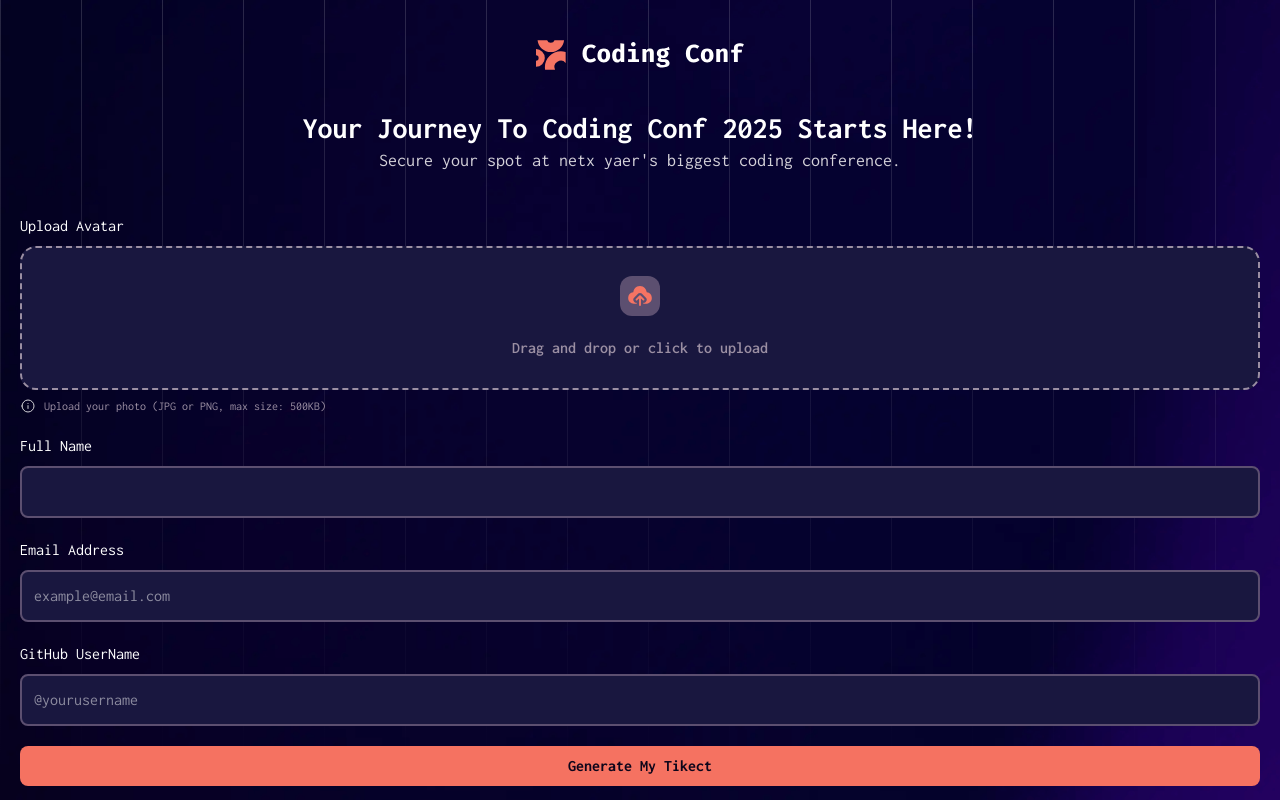
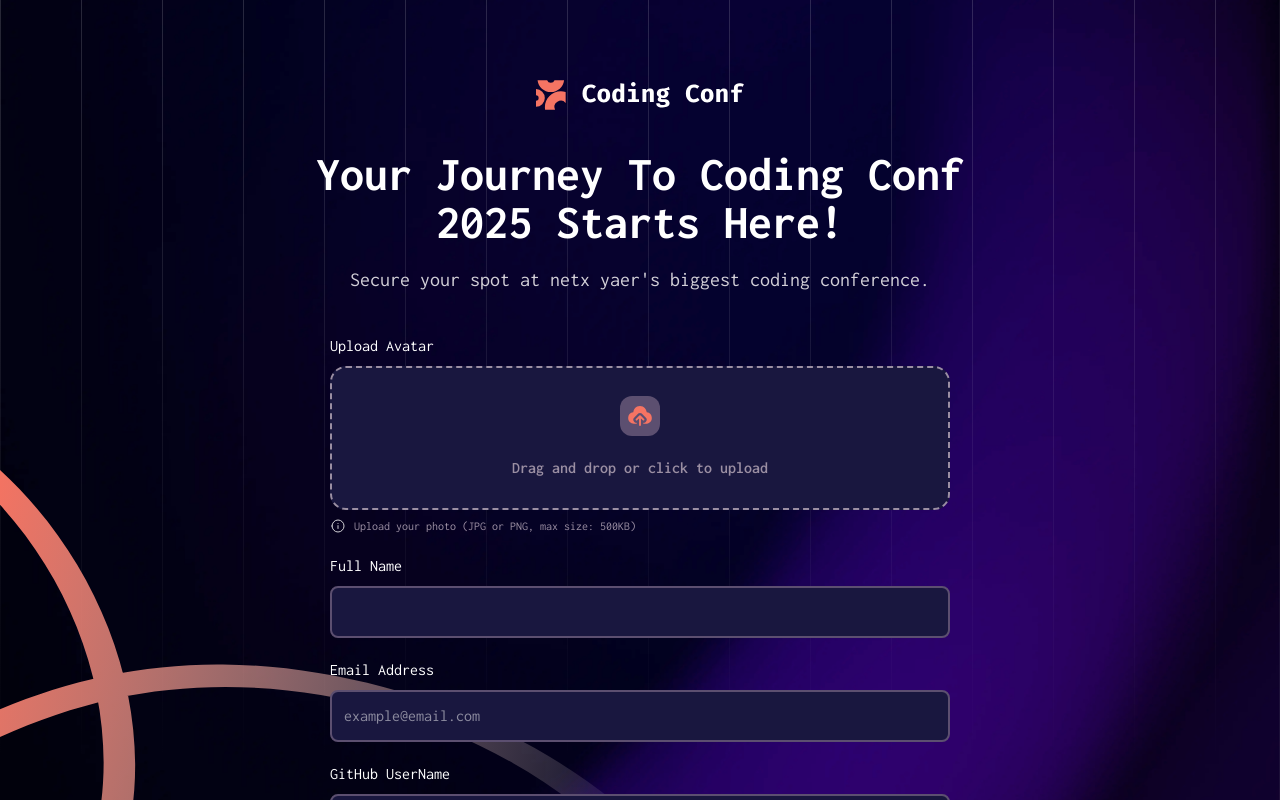
Before and after one commit to Diego2Drm/conference-ticket-generator, a React (Vite) app: page / in a window 1280 px wide. Shown: the top 800 px of the page. Built offline with nearby package versions, Linux system fonts and the light colour scheme.

Commit message:
Design Desktop

```diff
--- a/src/compnents/Form/index.tsx
+++ b/src/compnents/Form/index.tsx
@@ -6,7 +6,7 @@ const Form = () => {
   const { handleSubmit } = useContext(Context)
 
   return (
-    <form onSubmit={handleSubmit}>
+    <form onSubmit={handleSubmit} className="lg:w-1/2 lg:mx-auto">
       <DragAndDrop />
       <Questionary />
 
--- a/src/compnents/Header/index.tsx
+++ b/src/compnents/Header/index.tsx
@@ -5,9 +5,13 @@ const Header = () => {
   return (
     <header className="flex flex-col items-center w-full pt-5">
       <Logo />
-      <h2 className="text-Neutral-0 font-bold capitalize text-3xl mt-10 text-center">Your journey to coding conf 2025 starts here!</h2>
+      <h2 className="text-Neutral-0 font-bold capitalize text-3xl mt-10 text-center
+      lg:text-5xl
+      ">
+        Your journey to coding conf <br className="hidden lg:block"/> 2025 starts here!
+      </h2>
 
-      <p className="text-Neutral-300 text-center text-lg mt-">Secure your spot at netx yaer's biggest coding conference.</p>
+      <p className="text-Neutral-300 text-center text-lg lg:mt-5 lg:text-xl">Secure your spot at netx yaer's biggest coding conference.</p>
 
     </header>
   )
--- a/src/compnents/Layout/index.tsx
+++ b/src/compnents/Layout/index.tsx
@@ -2,6 +2,7 @@ import React from "react"
 import { PatternLines } from "./Pattern-lines"
 import bgMobile from "../../assets/images/background-mobile.png"
 import bgTablet from "../../assets/images/background-tablet.png"
+import bgDesktop from "../../assets/images/background-desktop.png"
 import PatternSquigglyLineTop from "../../assets/images/pattern-squiggly-line-top.svg"
 import PatternSquigglyLineBottomMobileTablet from "../../assets/images/pattern-squiggly-line-bottom-mobile-tablet.svg"
 
@@ -12,7 +13,7 @@ type Props = {
 
 const Layout = ({ children }: Props) => {
   return (
-    <section className="relative z-0 overflow-hidden">
+    <section className="relative z-0 overflow-hidden ">
       <div className="absolute w-full h-full z-10 top-0 ">
         <PatternLines />
       </div>
@@ -22,9 +23,10 @@ const Layout = ({ children }: Props) => {
       </div>
 
       <img src={bgMobile} alt="bg-mobile" className="md:hidden"/>
-      <img src={bgTablet} alt="bg-tablet" className="hidden md:block"/>
+      <img src={bgTablet} alt="bg-tablet" className="hidden md:block lg:hidden"/>
+      <img src={bgDesktop} alt="bg-desktop" className="hidden lg:block"/>
 
-      <div className="absolute z-20 top-0 p-5 w-full">
+      <div className="absolute z-20 top-0 p-5 w-full lg:top-10">
         {children}
       </div>
 
--- a/src/compnents/Ticket/TicketData.tsx
+++ b/src/compnents/Ticket/TicketData.tsx
@@ -12,7 +12,7 @@ const TicketData = () => {
     <div className="mt-14 relative">
       <img src={ticketImg} alt="ticket image" className="" />
 
-      <div className="w-60 h-32 absolute top-3 left-3 flex flex-col justify-between md:w-[27rem] md:h-[16rem]">
+      <div className="w-60 h-32 absolute top-3 left-3 flex flex-col justify-between md:w-[27rem] md:h-[16rem] lg:p-3">
         <div className="flex gap-5">
           <img src={LogoMark} alt="logo-mark" className="w-8 h-8 md:w-20 md:h-20" />
           <p className="text-Neutral-0 text-xl md:text-3xl">
@@ -31,7 +31,7 @@ const TicketData = () => {
           </p>
         </div>
       </div>
-      <p className="absolute right-0 top-16 text-xl text-Neutral-500 rotate-90">
+      <p className="absolute right-0 top-16 text-xl text-Neutral-500 rotate-90 md:text-2xl md:top-28 xl:top-32">
         #01609
       </p>
     </div>
--- a/src/compnents/Ticket/index.tsx
+++ b/src/compnents/Ticket/index.tsx
@@ -8,12 +8,12 @@ const Ticket = () => {
   const { submitData, handleReset } = useContext(Context)
 
   return (
-    <section className="flex flex-col items-center w-full pt-5">
+    <section className="flex flex-col items-center w-full pt-5 lg:w-1/2 lg:mx-auto">
       <Logo />
       <h2 className="text-[28px] font-bold text-Neutral-0 text-center mt-5">Congrats, <span className="textGradient">{submitData.fullName}</span>! Your ticket is ready</h2>
 
-      <p className="text-Neutral-300 text-center mt-4 md:text-xl">
-        We´ve emailed your ticket to
+      <p className="text-Neutral-300 text-center mt-4 md:text-xl ">
+        We´ve emailed your ticket to <br className="hidden lg:block"/>
         <span className="text-Orange-500"> {submitData.email} </span>
         and will send <br /> updates in the run up to the event.
       </p>
```
